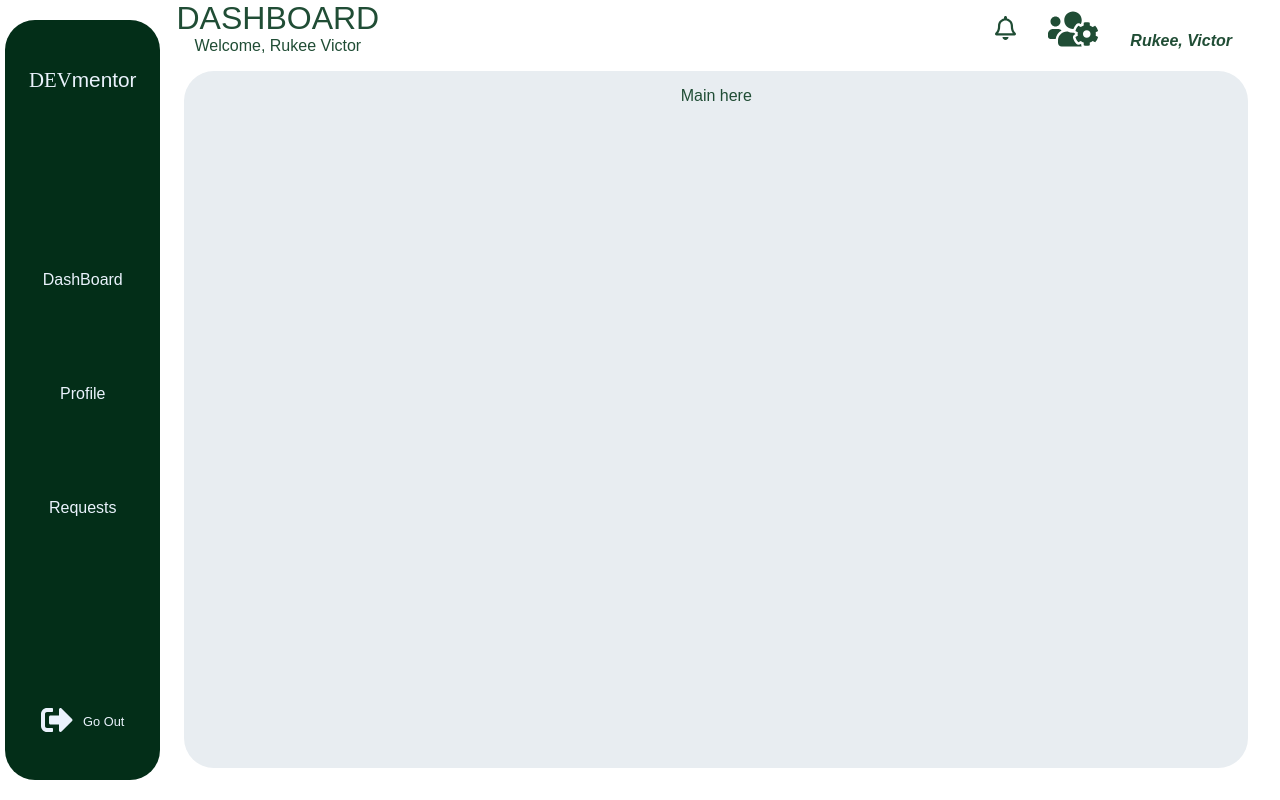
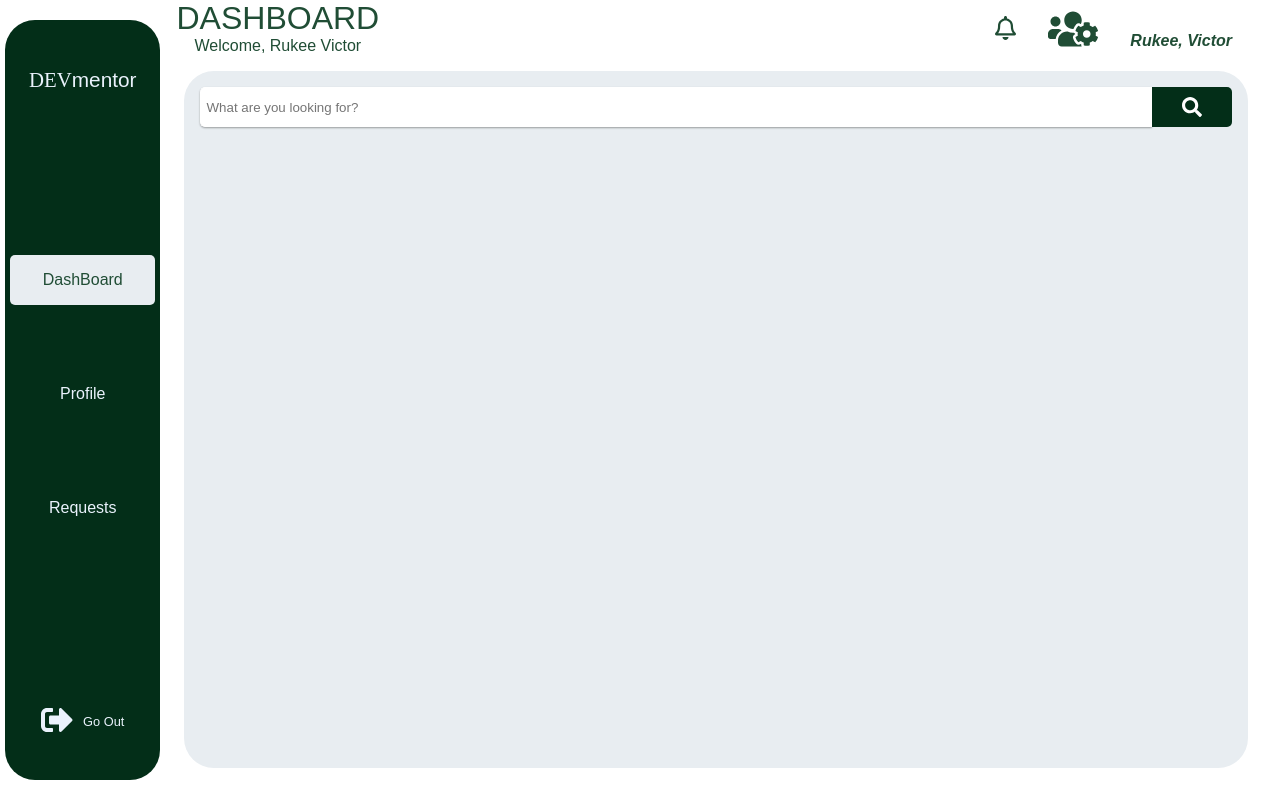
Before and after one commit to Tyav/mentordev, a React (Create React App) app: page / in a window 1280 px wide. Built offline with nearby package versions, Linux system fonts and the light colour scheme; a web font is replaced by a local one.

Commit message:
Add seach bar

```diff
--- a/src/components/DashboardAside/DashboardAside.module.css
+++ b/src/components/DashboardAside/DashboardAside.module.css
@@ -63,6 +63,7 @@ body {
   margin: 2rem 5px;
 }
 
+.profile, /* for now untill we use router active */
 .link:hover {
   cursor: pointer;
   background-color: #e8edf1;
--- a/src/components/DashboardAside/index.js
+++ b/src/components/DashboardAside/index.js
@@ -10,7 +10,7 @@ const DashboardAside = () => {
             DEV<span className={styles.logo_mentor}>MENTOR</span>
           </div>
           <div className={styles.navigation}>
-            <div className={styles.link}>DashBoard</div>
+            <div className={`${styles.link} ${styles.profile}`}>DashBoard</div>
             <div className={styles.link}>Profile</div>
             <div className={styles.link}>Requests</div>
           </div>
--- a/src/components/DashboardMain/index.js
+++ b/src/components/DashboardMain/index.js
@@ -1,8 +1,14 @@
 import React from 'react';
+
 import styles from './DashboardMain.module.css';
+import SearchBar from '../SearchBar';
 
 const DashboardMain = () => {
-  return <div className={styles.container}>Main here</div>;
+  return (
+    <div className={styles.container}>
+      <SearchBar />
+    </div>
+  );
 };
 
 export default DashboardMain;
--- /dev/null
+++ b/src/components/SearchBar/index.js
@@ -0,0 +1,18 @@
+import React from 'react';
+
+import styles from './seachBar.module.css';
+
+const SearchBar = () => {
+  return (
+    <div className={styles.wrap}>
+      <div className={styles.search}>
+        <input type="text" className={styles.searchTerm} placeholder="What are you looking for?" />
+        <button type="submit" className={styles.searchButton}>
+          <i class="fa fa-search" />
+        </button>
+      </div>
+    </div>
+  );
+};
+
+export default SearchBar;
--- /dev/null
+++ b/src/components/SearchBar/seachBar.module.css
@@ -0,0 +1,48 @@
+.search {
+  width: 100%;
+  position: relative;
+  display: flex;
+}
+
+.searchTerm {
+  width: 100%;
+  border: 1px solid white;
+  border-right: none;
+  padding: 5px;
+  height: 20px;
+  border-radius: 5px 0 0 5px;
+  outline: none;
+  color: #9dbfaf;
+  height: 40px;
+  box-shadow: 0 1px 2px rgba(0, 0, 0, 0.12), 0 1px 2px rgba(0, 0, 0, 0.24);
+}
+
+.searchTerm:focus {
+  color: #032e18;
+}
+
+.searchButton {
+  width: 20px;
+  height: 40px;
+  background: #032e18;
+  text-align: center;
+  color: #fff;
+  border-radius: 0 5px 5px 0;
+  cursor: pointer;
+  font-size: 20px;
+  display: flex;
+  justify-content: center;
+}
+
+.searchButton:hover {
+  background-color: #294b3b;
+}
+
+/*Resize the wrap to see the search bar change!*/
+/* .wrap{
+  width: 30%;
+  position: absolute;
+  top: 50%;
+  left: 50%;
+  transform: translate(-50%, -50%);
+} */
```
